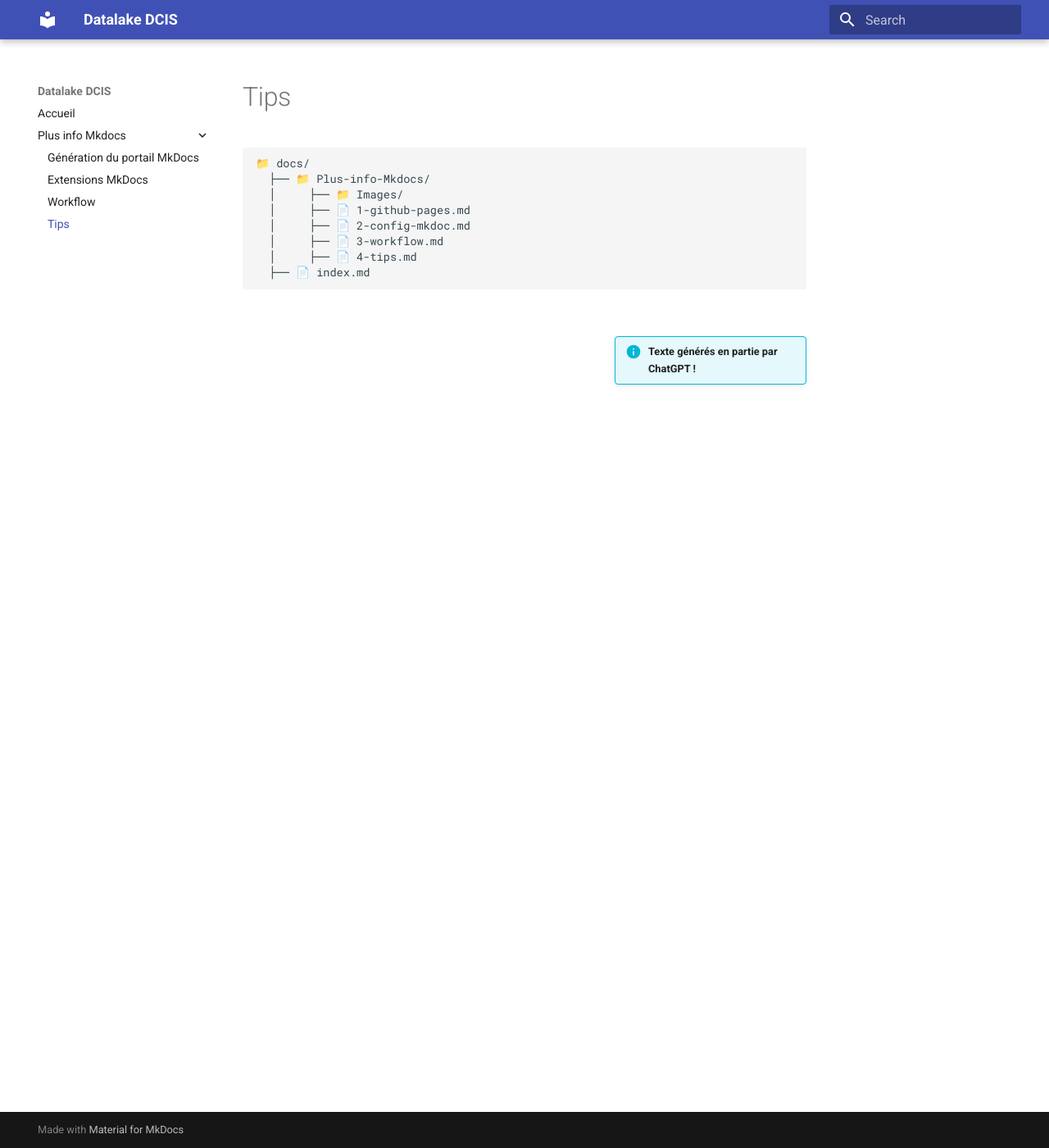
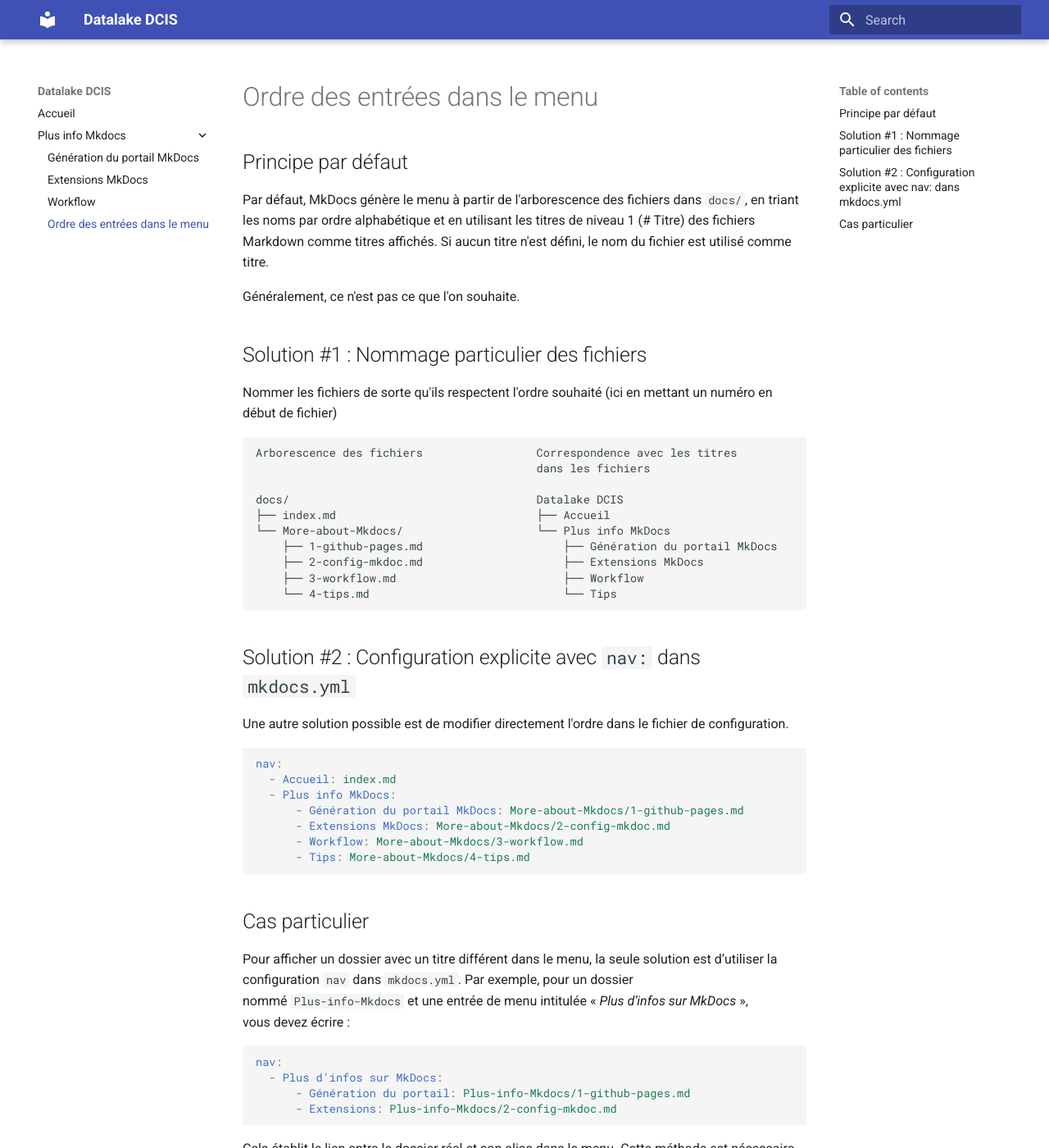
Before and after one commit to INRIA/datalake, an MkDocs documentation site: the page built from docs/Plus-info-Mkdocs/4-tips.md, in a window 1280 px wide and 1400 px high. Shown: the whole window at 82% size. Built offline with MkDocs 1.6.1 and Material for MkDocs 9.7.7, drawn with Linux system fonts in a browser that asks for light colours; some of the changed text lies outside the part shown.

Commit message:
Udpate "Ordre des entrées dans le menu" doc

````diff
--- a/docs/Plus-info-Mkdocs/4-tips.md
+++ b/docs/Plus-info-Mkdocs/4-tips.md
@@ -1,18 +1,68 @@
-# Tips
+# Ordre des entrées dans le menu
 
-```
-📁 docs/
-  ├── 📁 Plus-info-Mkdocs/
-  │     ├── 📁 Images/
-  │     ├── 📄 1-github-pages.md
-  │     ├── 📄 2-config-mkdoc.md
-  │     ├── 📄 3-workflow.md
-  │     ├── 📄 4-tips.md
-  ├── 📄 index.md
+
+## Principe par défaut
+
+Par défaut, MkDocs génère le menu à partir de l'arborescence
+des fichiers dans `docs/`, en triant les noms par ordre
+alphabétique et en utilisant les titres de niveau 1 (# Titre)
+des fichiers Markdown comme titres affichés. Si aucun titre
+n'est défini, le nom du fichier est utilisé comme titre.
+
+Généralement, ce n'est pas ce que l'on souhaite.
+
+## Solution #1 : Nommage particulier des fichiers
+Nommer les fichiers de sorte qu'ils respectent l'ordre
+souhaité (ici en mettant un numéro en début de fichier)
+
+
+``` text
+Arborescence des fichiers                 Correspondence avec les titres
+                                          dans les fichiers
+
+docs/                                     Datalake DCIS
+├── index.md                              ├── Accueil
+└── More-about-Mkdocs/                    └── Plus info MkDocs
+    ├── 1-github-pages.md                     ├── Génération du portail MkDocs
+    ├── 2-config-mkdoc.md                     ├── Extensions MkDocs
+    ├── 3-workflow.md                         ├── Workflow
+    └── 4-tips.md                             └── Tips
 
 ```
 
+## Solution #2 : Configuration explicite avec `nav:` dans `mkdocs.yml`
+
+Une autre solution possible est de modifier directement l'ordre
+dans le fichier de configuration.
+``` yaml
+nav:
+  - Accueil: index.md
+  - Plus info MkDocs:
+      - Génération du portail MkDocs: More-about-Mkdocs/1-github-pages.md
+      - Extensions MkDocs: More-about-Mkdocs/2-config-mkdoc.md
+      - Workflow: More-about-Mkdocs/3-workflow.md
+      - Tips: More-about-Mkdocs/4-tips.md
+```
+
+## Cas particulier
+
+Pour afficher un dossier avec un titre différent dans le menu,
+la seule solution est d’utiliser la configuration `nav`
+dans `mkdocs.yml`. Par exemple, pour un dossier
+nommé `Plus-info-Mkdocs` et une entrée de menu intitulée
+« *Plus d’infos sur MkDocs* »,
+vous devez écrire :
+
+```yaml
+nav:
+  - Plus d’infos sur MkDocs:
+      - Génération du portail: Plus-info-Mkdocs/1-github-pages.md
+      - Extensions: Plus-info-Mkdocs/2-config-mkdoc.md
+```
+
+Cela établit le lien entre le dossier réel et son alias dans le
+menu. Cette méthode est nécessaire si vous avez plusieurs dossiers.
 
 &nbsp;
 
-!!! info inline end "Texte générés en partie par ChatGPT !"
+!!! info inline end "Texte générés en très grande partie par ChatGPT !"
````
